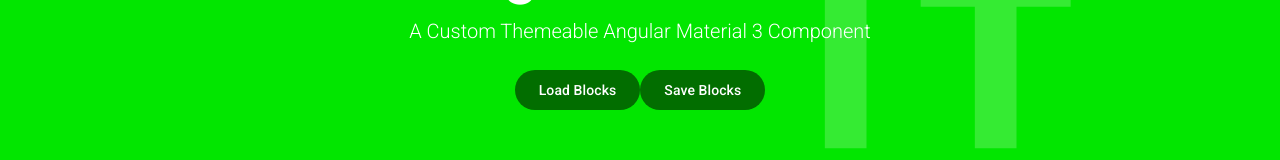
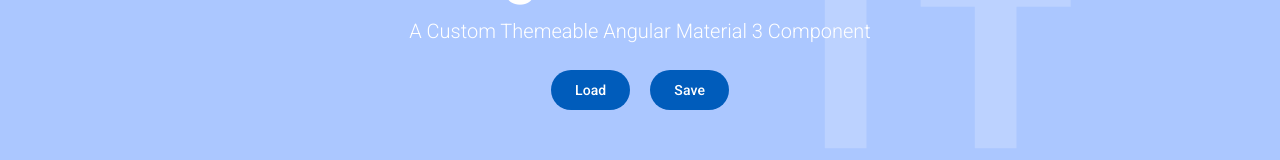
Before and after one commit to EduardBalev/ngx-editorjs2, an Angular app: page / in a window 1280 px wide. Shown: the part 216-376 px from the top of the page. Built offline with nearby package versions, Linux system fonts and the light colour scheme; what ngx-editor-js2, ngx-editor-js2-image would draw is missing.

Commit message:
Style updates

```diff
--- a/projects/ngx-editorjs2-demo/src/app/components/hero.component.ts
+++ b/projects/ngx-editorjs2-demo/src/app/components/hero.component.ts
@@ -20,14 +20,14 @@ import { of } from 'rxjs';
             matTooltip="Simulate loading blocks"
             (click)="loadValue()"
           >
-            Load Blocks
+            Load
           </button>
           <button
             mat-flat-button
             matTooltip="Open the console for blocks"
             (click)="getValue()"
           >
-            Save Blocks
+            Save
           </button>
         </div>
       </div>
@@ -66,7 +66,6 @@ import { of } from 'rxjs';
           align-items: center;
           height: 100%;
           text-align: center;
-        }
           .header-headline {
             h1 {
               font-size: 56px;
@@ -79,6 +78,15 @@ import { of } from 'rxjs';
               font-weight: 300;
               line-height: 28px;
               margin: 15px 0 25px 0;
+            }
+          }
+          .header-start {
+            display: flex;
+            flex-direction: row;
+            gap: 10px;
+            button {
+              margin: 0 5px;
+            }
           }
         }
       }
--- a/projects/ngx-editorjs2-demo/src/app/services/theme-picker.service.ts
+++ b/projects/ngx-editorjs2-demo/src/app/services/theme-picker.service.ts
@@ -17,7 +17,7 @@ export interface DocsSiteTheme {
 })
 export class ThemePickerService {
   static THEME_EXAMPLE_ICON = 'assets/img/theme-demo-icon.svg';
-  static DEFAULT_THEME = 'green-palette';
+  static DEFAULT_THEME = 'azure-palette';
   static THEME_STRORAGE_KEY: string = 'theme-picker-current-name';
   static DARK_MODE_STRORAGE_KEY: string = 'dark-mode';
   static THEMES: DocsSiteTheme[] = [
```
Lines whose indentation alone changed are shown as unchanged.
